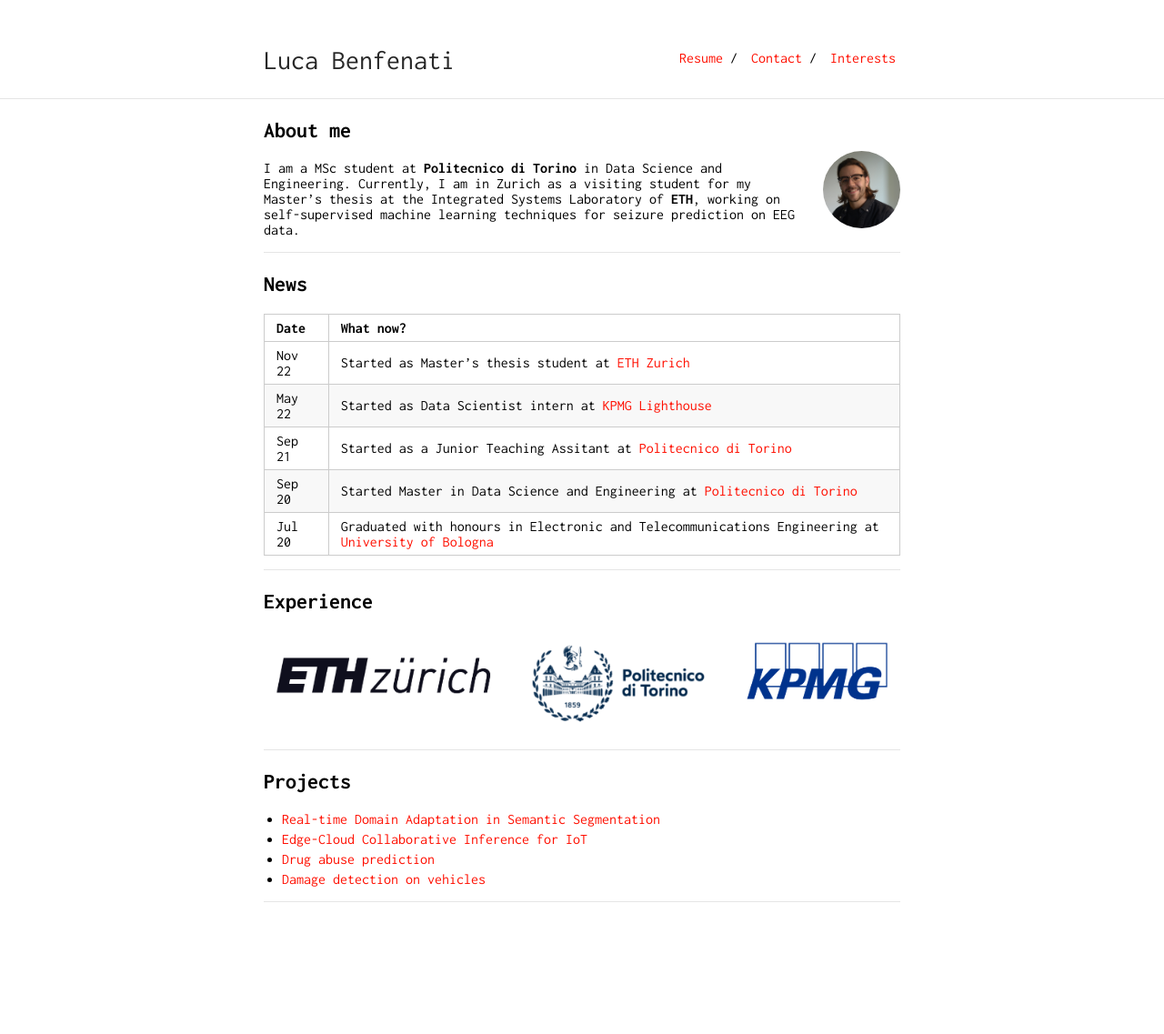
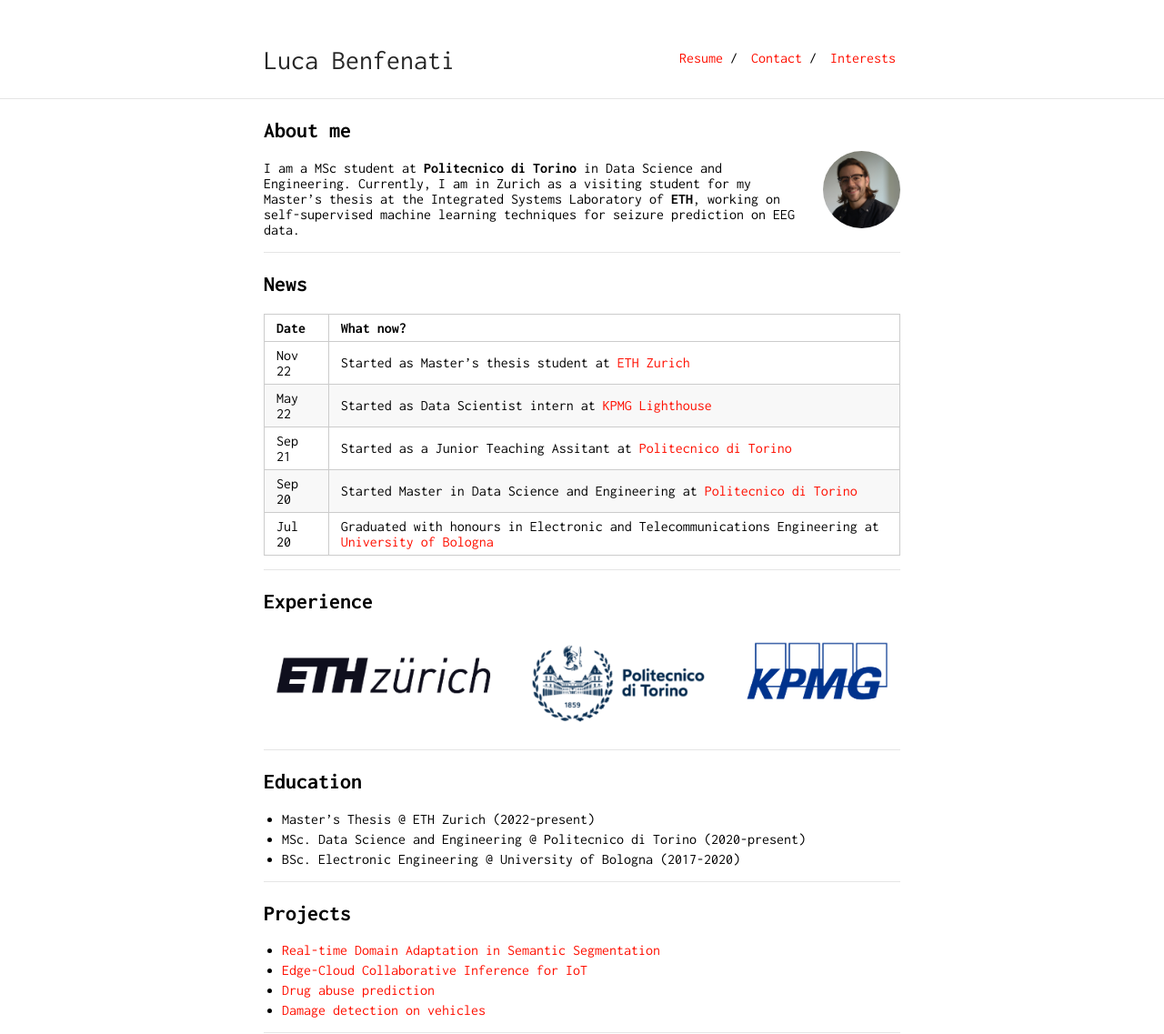
Before and after one commit to lucabnf/lucabnf.github.io, a Jekyll site: the page built from index.md, in a window 1280 px wide. Shown: the whole page at 91% size. Built offline with Jekyll 4.4.1, drawn with Linux system fonts in a browser that asks for light colours; our own code applies the rules of GitHub Pages for plain Markdown files; before the commit the page ends 993 px from its top, so only the background shows below that.

Commit message:
added education

```diff
--- a/index.md
+++ b/index.md
@@ -70,12 +70,12 @@ Jul 20 | Graduated with honours in Electronic and Telecommunications Engineering
 
 ---
 
-<!-- ## Education
+## Education
 - Master’s Thesis @ ETH Zurich (2022-present)
 - MSc. Data Science and Engineering @ Politecnico di Torino (2020-present)
 - BSc. Electronic Engineering @ University of Bologna (2017-2020)
 
---- -->
+---
 
 
 ## Projects
```
